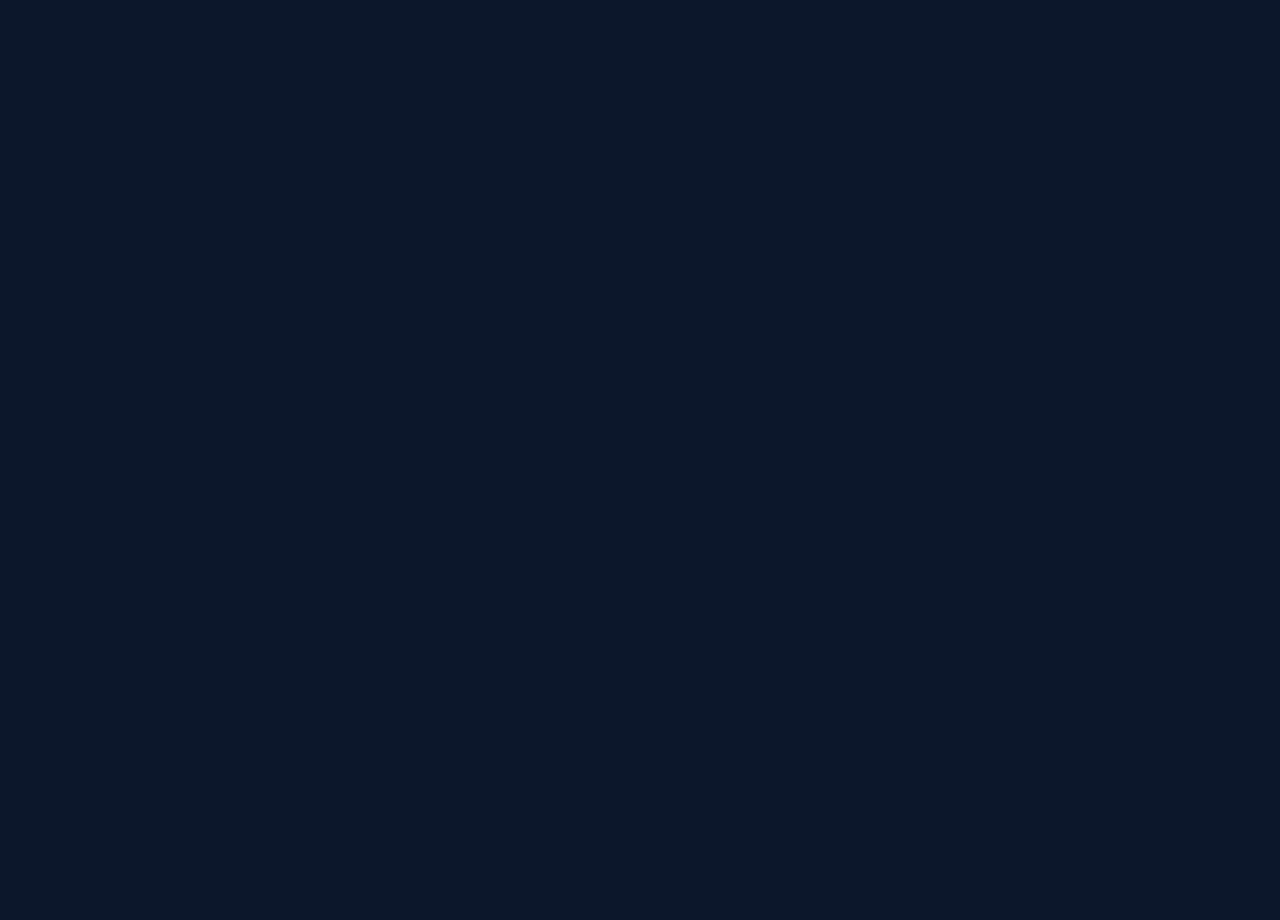
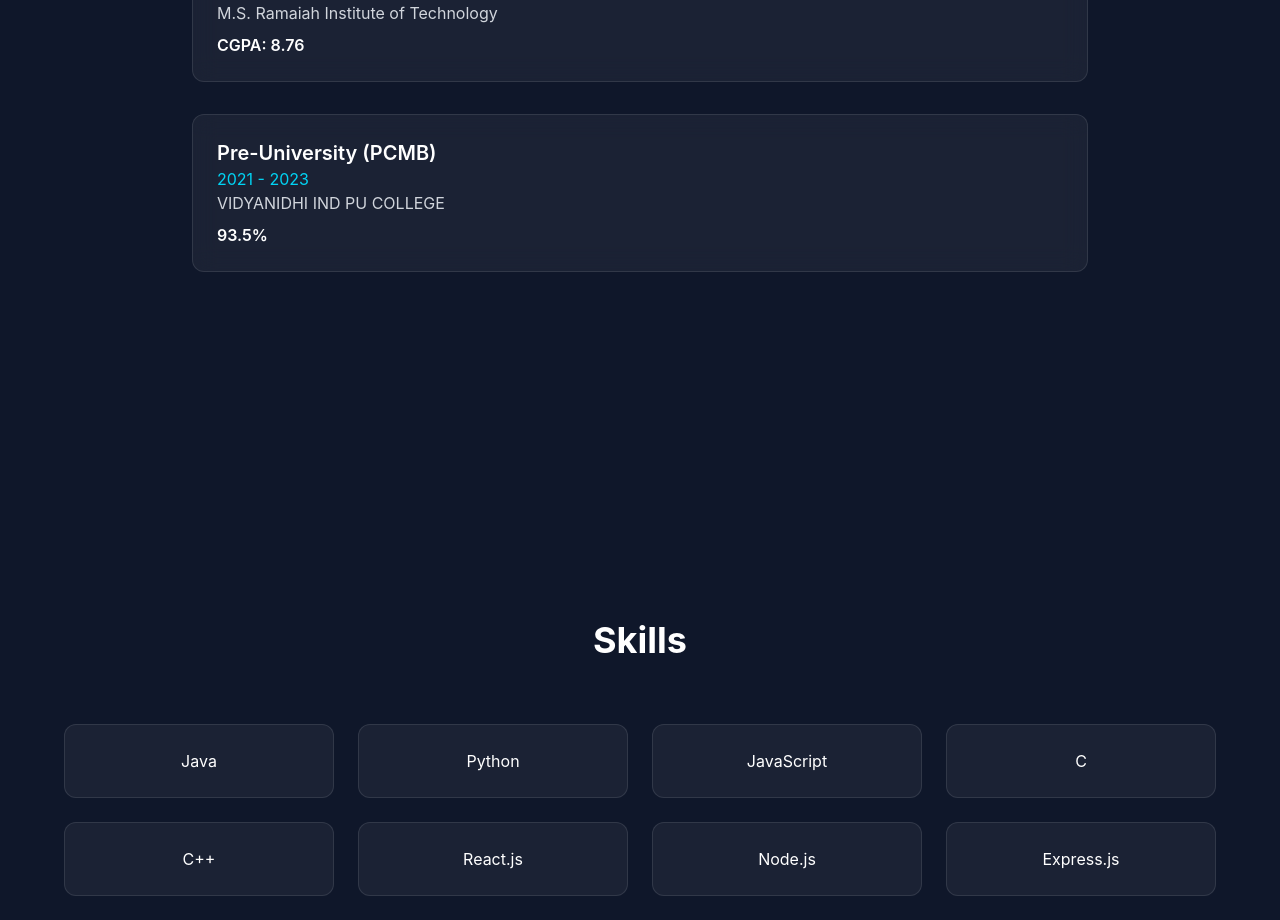
Before and after one commit to Akshay001-A/portfolio, a React app: page / in a window 1280 px wide. Shown: the part 1860-2780 px from the top of the page. Before the commit the page ends 1600 px from the top, so only its background shows below. Built offline with nearby package versions, Linux system fonts and the light colour scheme; the HTML template or start-up script is replaced by a standard one.

Commit message:
Add Education and Skills sections

```diff
--- a/src/App.tsx
+++ b/src/App.tsx
@@ -1,6 +1,8 @@
 import Navbar from "./components/Navbar";
 import Hero from "./components/Hero";
 import About from "./components/About";
+import Education from "./components/Education";
+import Skills from "./components/Skills";
 
 function App() {
   return (
@@ -8,6 +10,8 @@ function App() {
       <Navbar />
       <Hero />
       <About />
+      <Education />
+      <Skills />
     </>
   );
 }
--- a/src/components/Education.tsx
+++ b/src/components/Education.tsx
@@ -0,0 +1,59 @@
+import { motion } from "framer-motion";
+
+function Education() {
+  const education = [
+    {
+      year: "2023 - 2027",
+      title: "B.E Information Science & Engineering",
+      institute: "M.S. Ramaiah Institute of Technology",
+      score: "CGPA: 8.76",
+    },
+    {
+      year: "2021 - 2023",
+      title: "Pre-University (PCMB)",
+      institute: "VIDYANIDHI IND PU COLLEGE",
+      score: "93.5%",
+    },
+  ];
+
+  return (
+    <section
+      id="education"
+      className="min-h-screen px-6 py-20"
+    >
+      <h2 className="text-4xl font-bold text-center mb-16">
+        Education
+      </h2>
+
+      <div className="max-w-4xl mx-auto">
+        {education.map((item, index) => (
+          <motion.div
+            key={index}
+            initial={{ opacity: 0, x: -80 }}
+            whileInView={{ opacity: 1, x: 0 }}
+            transition={{ duration: 0.5 }}
+            className="mb-8 p-6 rounded-xl bg-white/5 backdrop-blur-md border border-white/10"
+          >
+            <h3 className="text-xl font-semibold">
+              {item.title}
+            </h3>
+
+            <p className="text-cyan-400">
+              {item.year}
+            </p>
+
+            <p className="text-gray-300">
+              {item.institute}
+            </p>
+
+            <p className="mt-2 font-semibold">
+              {item.score}
+            </p>
+          </motion.div>
+        ))}
+      </div>
+    </section>
+  );
+}
+
+export default Education;
--- a/src/components/Skills.tsx
+++ b/src/components/Skills.tsx
@@ -0,0 +1,46 @@
+function Skills() {
+  const skills = [
+    "Java",
+    "Python",
+    "JavaScript",
+    "C",
+    "C++",
+    "React.js",
+    "Node.js",
+    "Express.js",
+    "Flask",
+    "MongoDB",
+    "MySQL",
+    "TensorFlow",
+    "PyTorch",
+    "Docker",
+    "Git",
+    "REST APIs",
+  ];
+
+  return (
+    <section
+      id="skills"
+      className="min-h-screen px-6 py-20"
+    >
+      <h2 className="text-4xl font-bold text-center mb-16">
+        Skills
+      </h2>
+
+      <div className="max-w-6xl mx-auto grid grid-cols-2 md:grid-cols-4 gap-6">
+
+        {skills.map((skill, index) => (
+          <div
+            key={index}
+            className="bg-white/5 border border-white/10 rounded-xl p-6 text-center hover:scale-105 transition"
+          >
+            {skill}
+          </div>
+        ))}
+
+      </div>
+    </section>
+  );
+}
+
+export default Skills;
```
